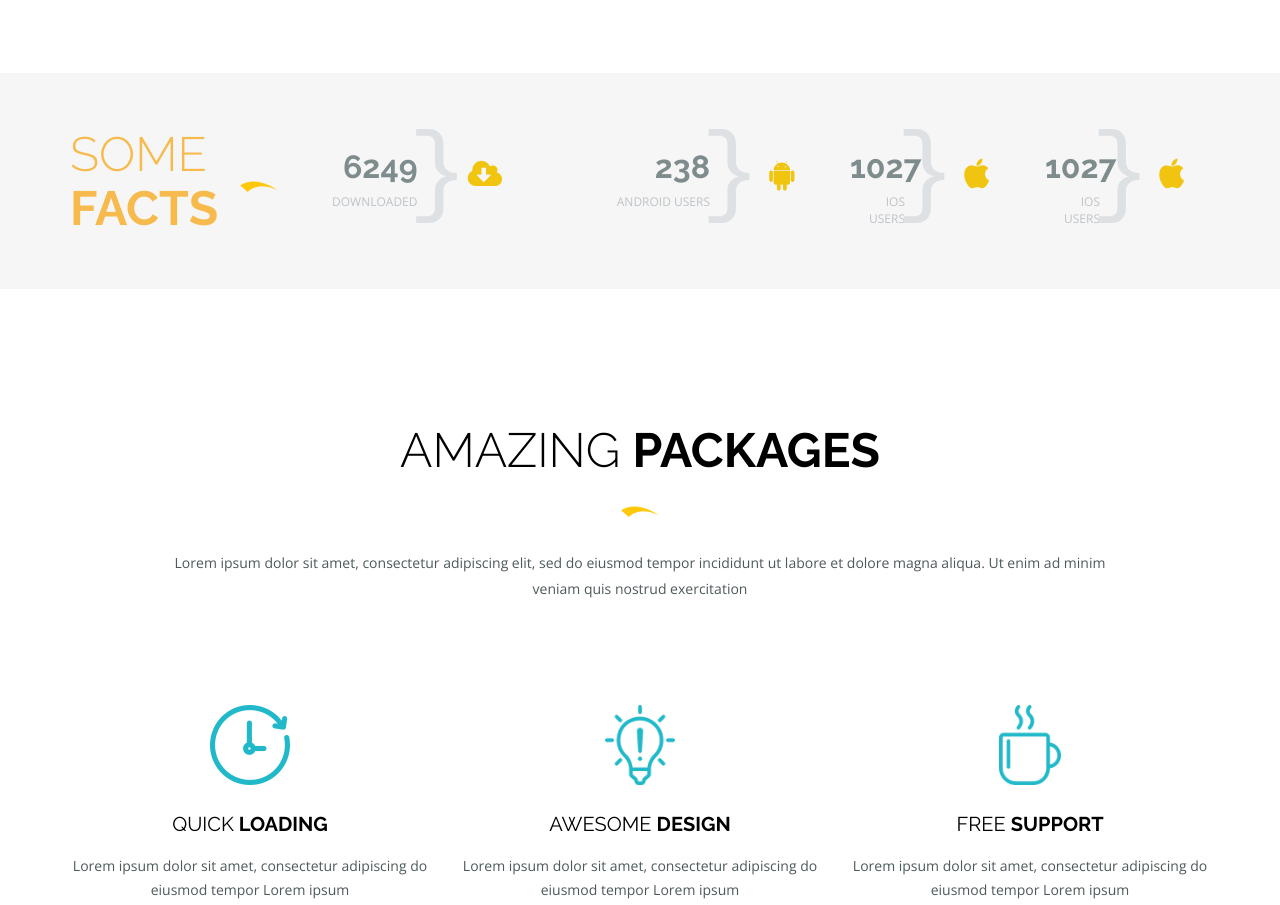
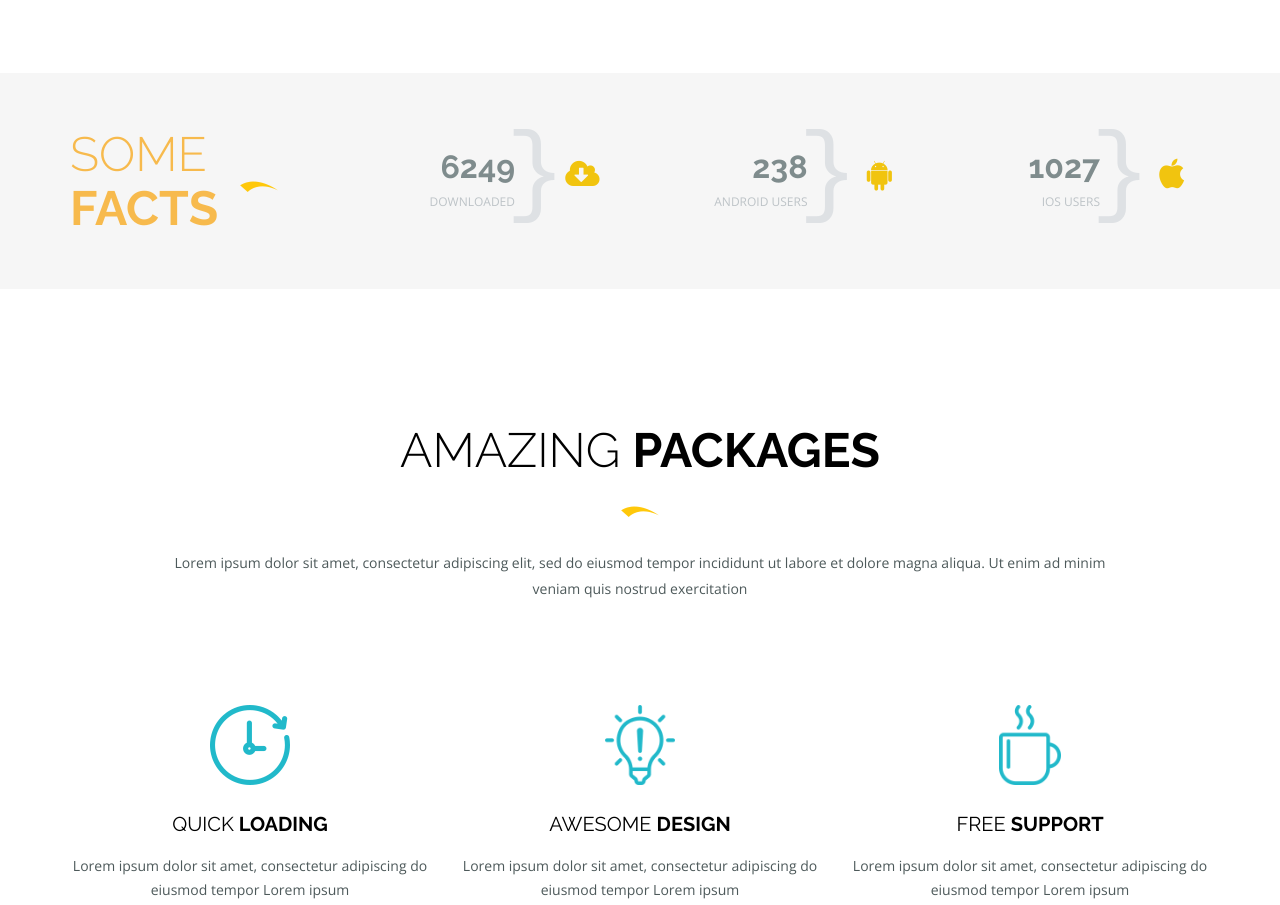
Before and after one commit to Nathan-cloud/smbox, a plain HTML site: page index.html in a window 1280 px wide. Shown: the part 1540-2445 px from the top of the page. Drawn offline with nearby package versions, Linux system fonts and the light colour scheme; files whose address does not match are found by name.

Commit message:
Update index.html

```diff
--- a/index.html
+++ b/index.html
@@ -194,11 +194,13 @@
       </div>
     </section>
     <!-- download-area-end -->
+
+
     <!-- counter-area-start -->
     <div class="counter-area">
       <div class="container">
         <div class="row">
-          <div class="col-md-2 col-sm-12 col-xs-12">
+          <div class="col-md-3 col-sm-12 col-xs-12">
             <div class="section-title">
               <h2>SOME <br /><span>FACTS</span></h2>
             </div>
@@ -231,7 +233,7 @@
               <span class="counter-icon"><i class="fa fa-android"></i></span>
             </div>
           </div>
-          <div class="col-md-2 col-sm-4 col-xs-12">
+          <div class="col-md-3 col-sm-4 col-xs-12">
             <div class="counter-box">
               <h2
                 class="counter counter-up"
@@ -244,19 +246,7 @@
               <span class="counter-icon"><i class="fa fa-apple"></i></span>
             </div>
           </div>
-          <div class="col-md-2 col-sm-4 col-xs-12">
-            <div class="counter-box">
-              <h2
-                class="counter counter-up"
-                data-counterup-time="1500"
-                data-counterup-delay="30"
-              >
-                1027
-              </h2>
-              <p class="counter-text">IOS USERS</p>
-              <span class="counter-icon"><i class="fa fa-apple"></i></span>
-            </div>
-          </div>
+
         </div>
       </div>
     </div>
@@ -567,6 +557,7 @@
           <div class="row">
             <div class="col-xs-12">
               <div class="subscribe">
+                <h2>Subscribe To Our Newsletter</h2>
                 <form action="#">
                   <div class="subscribe-input-box sib-name">
                     <span><i class="fa fa-user-o"></i></span>
```
